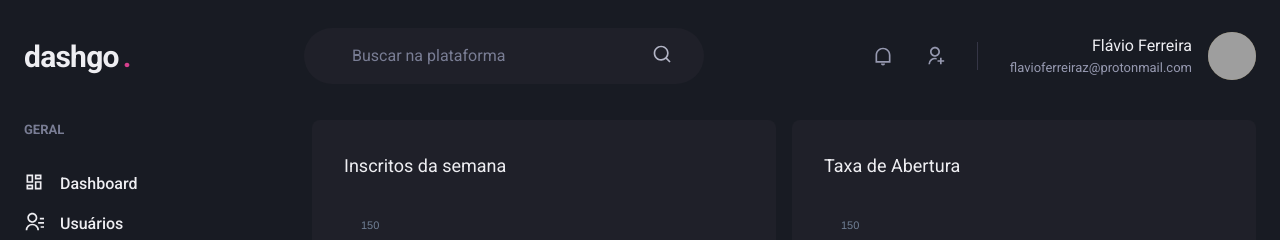
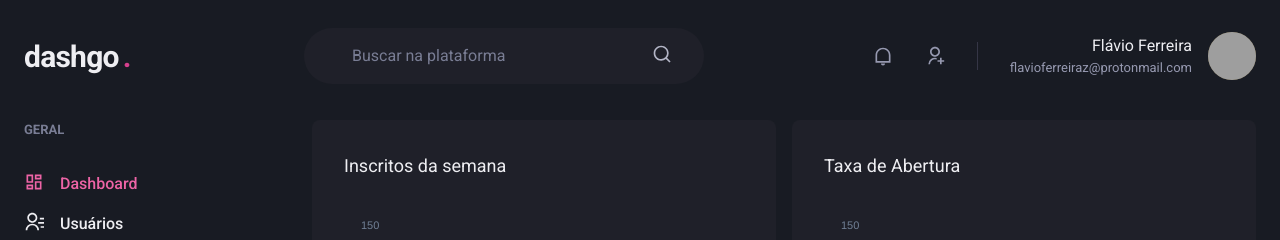
Before and after one commit to ferreirazdev/dashgo, a Next.js app: page /dashboard in a window 1280 px wide. Shown: the top 240 px of the page. Built offline with nearby package versions, Linux system fonts and the light colour scheme; grey boxes are pictures that could not be loaded.

Commit message:
Navigation && Active Link

```diff
--- /dev/null
+++ b/src/components/ActiveLink/@interfaces/index.ts
@@ -0,0 +1,8 @@
+import { LinkProps } from 'next/link';
+
+import { ReactElement } from 'react';
+
+export interface IActiveLinkProps extends LinkProps {
+  children: ReactElement;
+  shouldMatchExactHref?: boolean;
+}
--- /dev/null
+++ b/src/components/ActiveLink/index.tsx
@@ -0,0 +1,34 @@
+import { useRouter } from 'next/dist/client/router';
+import Link from 'next/link';
+import { cloneElement } from 'react';
+
+import { IActiveLinkProps } from './@interfaces';
+
+export function ActiveLink({
+  children,
+  shouldMatchExactHref,
+  ...rest
+}: IActiveLinkProps): JSX.Element {
+  const { asPath } = useRouter();
+
+  let isActive = false;
+
+  if (shouldMatchExactHref && (asPath === rest.href || asPath === rest.as)) {
+    isActive = true;
+  }
+
+  if (
+    !shouldMatchExactHref &&
+    (asPath.startsWith(String(rest.href)) ||
+      asPath.startsWith(String(rest.href)))
+  ) {
+    isActive = true;
+  }
+  return (
+    <Link {...rest}>
+      {cloneElement(children, {
+        color: isActive ? 'pink.400' : 'gray.50',
+      })}
+    </Link>
+  );
+}
--- a/src/components/Sidebar/NavLink/index.tsx
+++ b/src/components/Sidebar/NavLink/index.tsx
@@ -1,5 +1,6 @@
-import { Icon, Link, Text } from '@chakra-ui/react';
+import { Icon, Link as ChakraLink, Text } from '@chakra-ui/react';
 
+import { ActiveLink } from '../../../components/ActiveLink';
 import { INavLinkProps } from './@interfaces';
 
 export default function NavLink({
@@ -9,11 +10,13 @@ export default function NavLink({
   ...rest
 }: INavLinkProps): JSX.Element {
   return (
-    <Link href={href} display="flex" align="center" {...rest}>
-      <Icon as={icon} fontSize="20" />
-      <Text ml="4" fontWeight="medium">
-        {children}
-      </Text>
-    </Link>
+    <ActiveLink href={href} passHref>
+      <ChakraLink display="flex" align="center" {...rest}>
+        <Icon as={icon} fontSize="20" />
+        <Text ml="4" fontWeight="medium">
+          {children}
+        </Text>
+      </ChakraLink>
+    </ActiveLink>
   );
 }
--- a/src/pages/users/index.tsx
+++ b/src/pages/users/index.tsx
@@ -15,6 +15,7 @@ import {
   useBreakpointValue,
 } from '@chakra-ui/react';
 import { RiAddLine, RiDeleteBinLine, RiPencilLine } from 'react-icons/ri';
+import Link from 'next/link';
 
 import { Header } from '../../components/Header';
 import { Pagination } from '../../components/Pagination';
@@ -38,6 +39,7 @@ export default function UsersList(): JSX.Element {
               Usuários
             </Heading>
 
+            <Link href="/users/create" passHref>
               <Button
                 as="a"
                 size="sm"
@@ -47,6 +49,7 @@ export default function UsersList(): JSX.Element {
               >
                 Criar Novo
               </Button>
+            </Link>
           </Flex>
 
           <Table colorScheme="whiteAlpha">
```
Also changed, not shown: src/pages/users/create.tsx (+7 -1 lines). Lines whose indentation alone changed are shown as unchanged.
